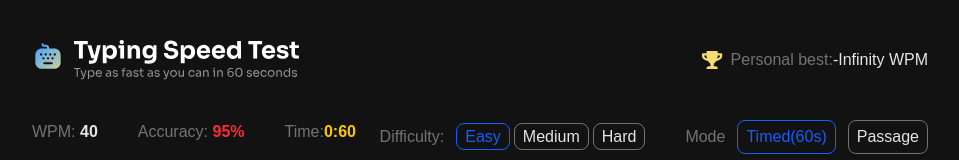
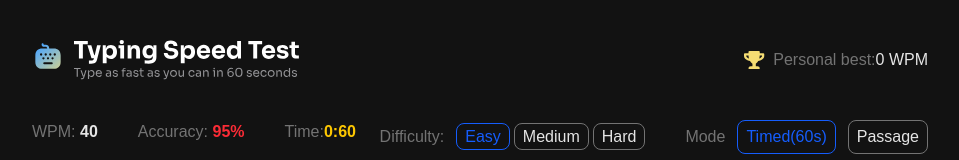
Before and after one commit to Zer0-Gravity/mini-react-project, a React (Vite) app in the folder typing-test/: page / in a window 1280 px wide. Shown: the top 160 px of the page, without its empty margins (160-1119 px from the left). Built offline with nearby package versions, Linux system fonts and the light colour scheme.

Commit message:
Fix: Score wpm display -infinity when the array empty

```diff
--- a/typing-test/src/Component/Header.tsx
+++ b/typing-test/src/Component/Header.tsx
@@ -10,9 +10,7 @@ function Header({ score }: HeaderProps) {
                 <img src="/images/icon-personal-best.svg" alt="" />
                 <h1 className="text-neutral-500">
                     Personal best:
-                    <span className="text-neutral-200">
-                        {score !== 0 ? score : "0"} WPM
-                    </span>
+                    <span className="text-neutral-200">{score} WPM</span>
                 </h1>
             </div>
         </header>
--- a/typing-test/src/Component/Result.tsx
+++ b/typing-test/src/Component/Result.tsx
@@ -14,7 +14,7 @@ function Result({ score, setScore }: ResultProps) {
     const scoreRef = useRef(false);
 
     //Get the bigger score
-    const finalScore = Math.max(...score);
+    const finalScore = Math.max(0, ...score);
 
     const backToMain = () => {
         //Back and delete current state data
--- a/typing-test/src/TypingTest.tsx
+++ b/typing-test/src/TypingTest.tsx
@@ -17,7 +17,7 @@ function TypingTest({ score }: MainProps) {
     const [seconds, setSeconds] = useState<number>(60);
     const [mode, setMode] = useState<Mode>("timed");
     const timeRef = useRef<ReturnType<typeof setInterval> | null>(null);
-    const finalScore = Math.max(...score);
+    const finalScore = Math.max(0, ...score);
 
     const startTimer = () => {
         //Check if the timer currently running or not
```
